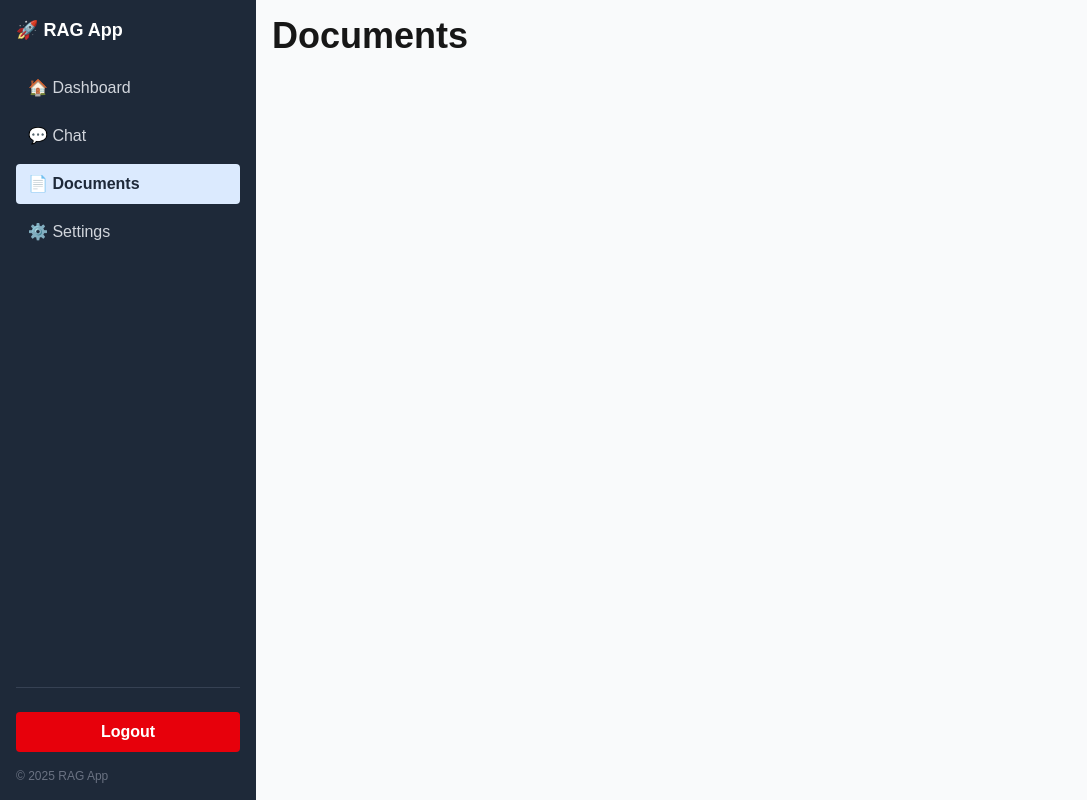
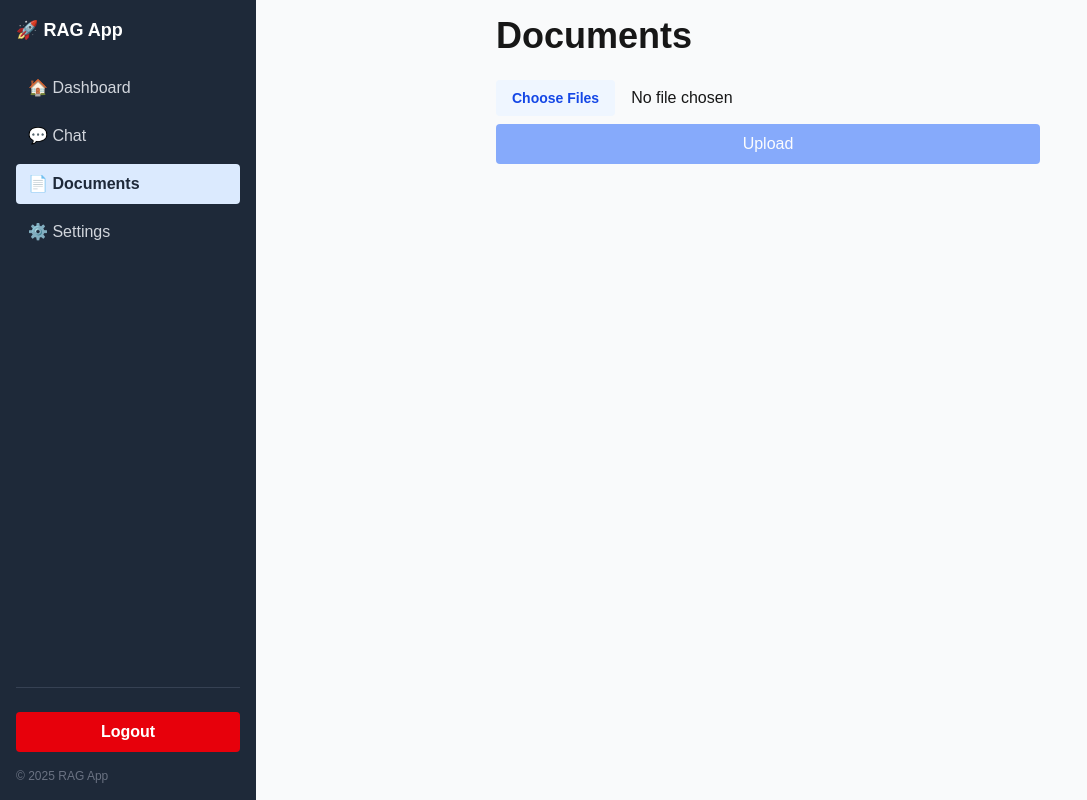
Before and after one commit to ahmed-raza/ragapp, a Next.js app: page /documents in a window 1280 px wide. Shown: the whole page, without its empty margins (0-1087 px from the left). Built offline with nearby package versions, Linux system fonts and the light colour scheme; no server answers; sample sign-in values are in the browser's storage.

Commit message:
Documents upload UI

```diff
--- a/src/app/(main)/documents/page.tsx
+++ b/src/app/(main)/documents/page.tsx
@@ -1,9 +1,75 @@
+"use client";
+
+import { useState } from "react";
+import api from "@/utils/api";
+
 export default function DocumentsPage() {
+  const [files, setFiles] = useState<FileList | null>(null);
+  const [status, setStatus] = useState<"idle" | "uploading" | "success" | "error">("idle");
+  const [message, setMessage] = useState<string>("");
+
+  const handleFileChange = (e: React.ChangeEvent<HTMLInputElement>) => {
+    setFiles(e.target.files);
+    setStatus("idle");
+    setMessage("");
+  };
+
+  const handleSubmit = async (e: React.FormEvent) => {
+    e.preventDefault();
+    if (!files || files.length === 0) return;
+
+    const formData = new FormData();
+    for (let i = 0; i < files.length; i++) {
+      formData.append("files", files[i]); // name MUST match backend
+    }
+
+    console.log("Uploading files:", formData.getAll("files"));
+
+    try {
+      await api.post("/documents/upload", formData, {
+        headers: { "Content-Type": "multipart/form-data" },
+      });
+      setStatus("success");
+      setMessage("All files uploaded successfully.");
+      setFiles(null);
+    } catch (error: any) {
+      setStatus("error");
+      const err = error.response?.data;
+      if (Array.isArray(err?.detail)) {
+        const messages = err.detail.map((d: any) => d.msg || JSON.stringify(d)).join("; ");
+        setMessage(messages);
+      } else {
+        setMessage(err?.detail || "Upload failed.");
+      }
+    }
+  };
+
   return (
-    <div className="flex">
-      <main className="flex-1 p-4">
-        <h1 className="text-4xl font-bold">Documents</h1>
-      </main>
+    <div className="flex flex-col gap-6 p-4 max-w-xl mx-auto">
+      <h1 className="text-4xl font-bold">Documents</h1>
+
+      <div className="flex flex-col gap-2">
+        <input
+          type="file"
+          accept=".pdf,.docx,.csv"
+          multiple
+          onChange={handleFileChange}
+          className="file:mr-4 file:py-2 file:px-4 file:rounded file:border-0 file:text-sm file:font-semibold file:bg-blue-50 file:text-blue-700 hover:file:bg-blue-100"
+        />
+        <button
+          disabled={!files || status === "uploading"}
+          onClick={handleSubmit}
+          className="bg-blue-600 hover:bg-blue-700 text-white font-medium py-2 px-4 rounded disabled:opacity-50"
+        >
+          {status === "uploading" ? "Uploading..." : "Upload"}
+        </button>
+
+        {message && (
+          <p className={`text-sm ${status === "success" ? "text-green-600" : "text-red-600"}`}>
+            {message}
+          </p>
+        )}
+      </div>
     </div>
   );
 }
```
